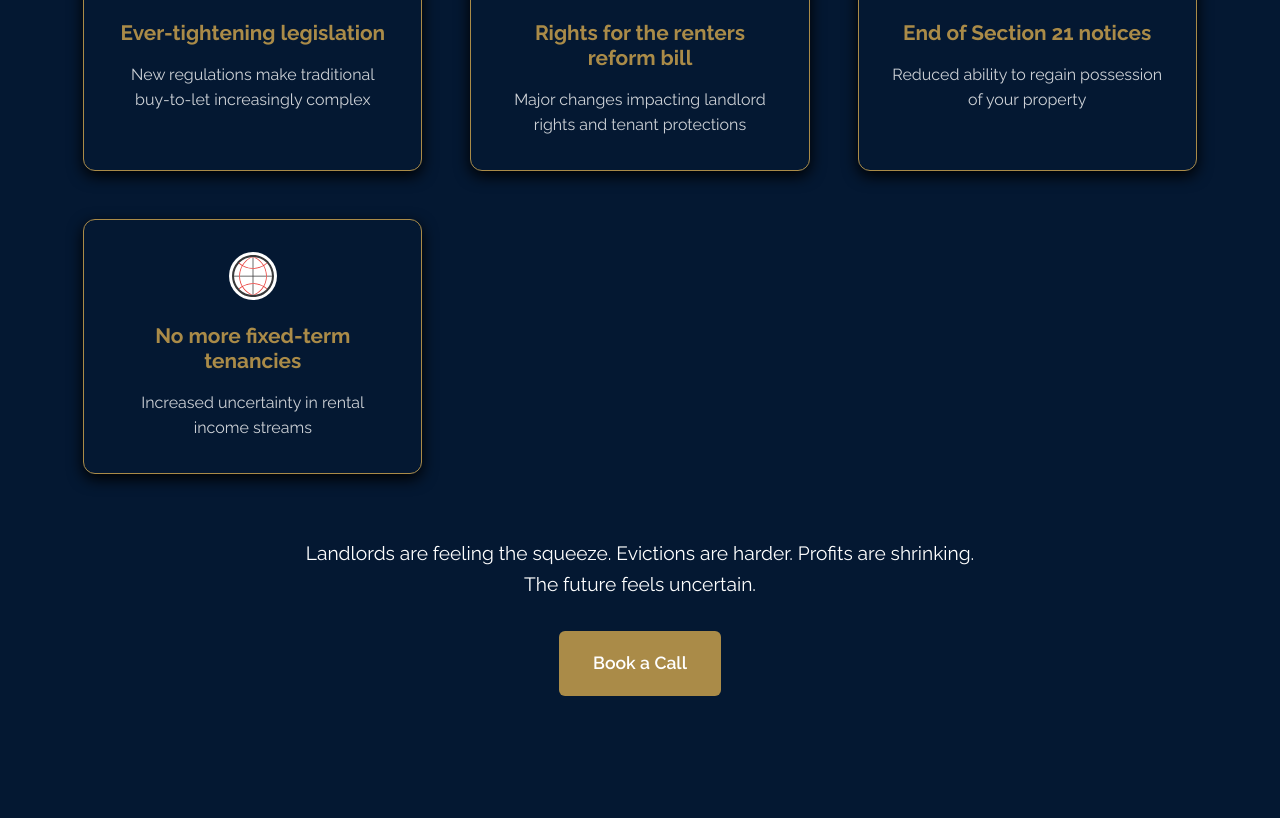
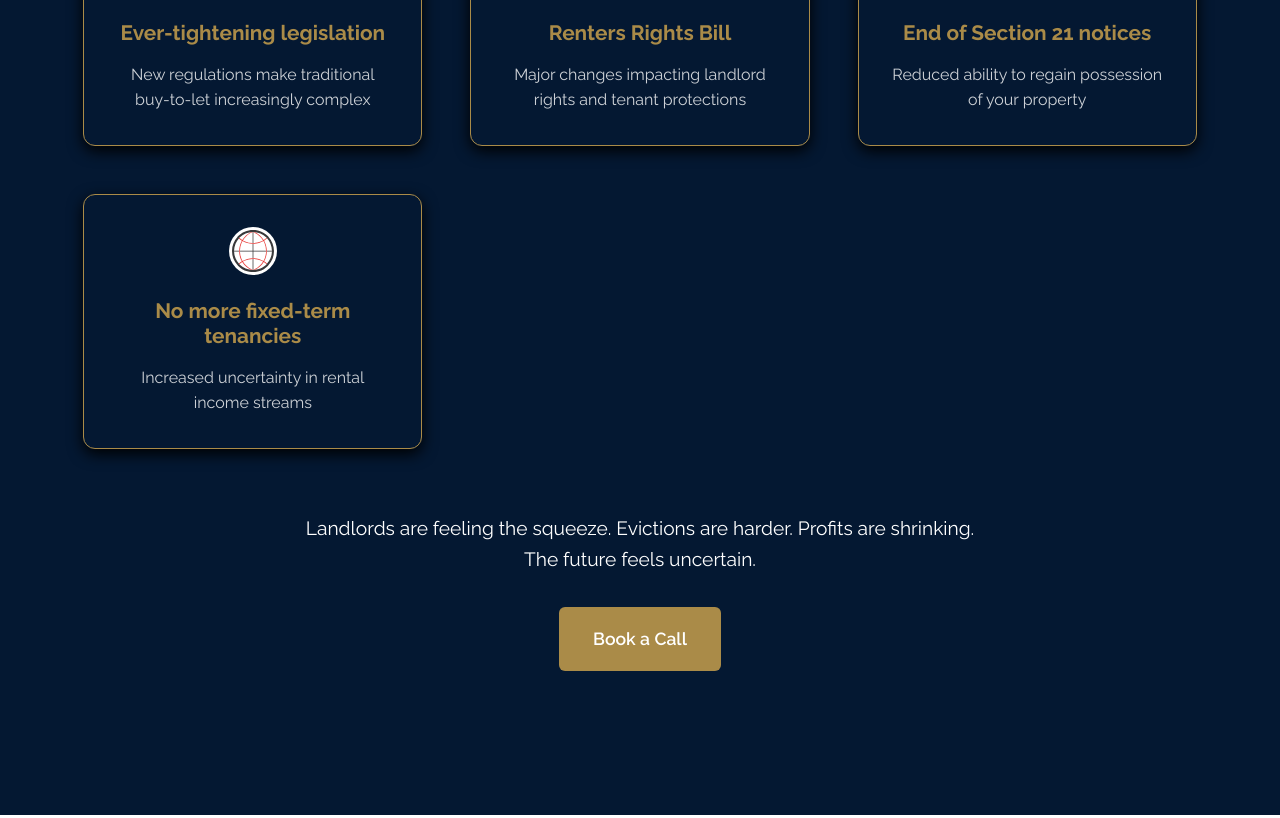
Before and after one commit to ETHICALWEALTHACADEMY/EWA, a plain HTML site: page events.html in a window 1280 px wide. Shown: the part 1238-2056 px from the top of the page. Drawn offline with Linux system fonts and the light colour scheme.

Commit message:
Add files via upload

```diff
--- a/events.html
+++ b/events.html
@@ -126,7 +126,7 @@
                     <div class="problem-icon">
                         <img src="images/column-chart-svgrepo-com.svg" alt="">
                     </div>
-                    <h3> Rights for the renters reform bill</h3>
+                    <h3> Renters Rights Bill</h3>
                     <p>Major changes impacting landlord rights and tenant protections</p>
                 </div>
 
```
